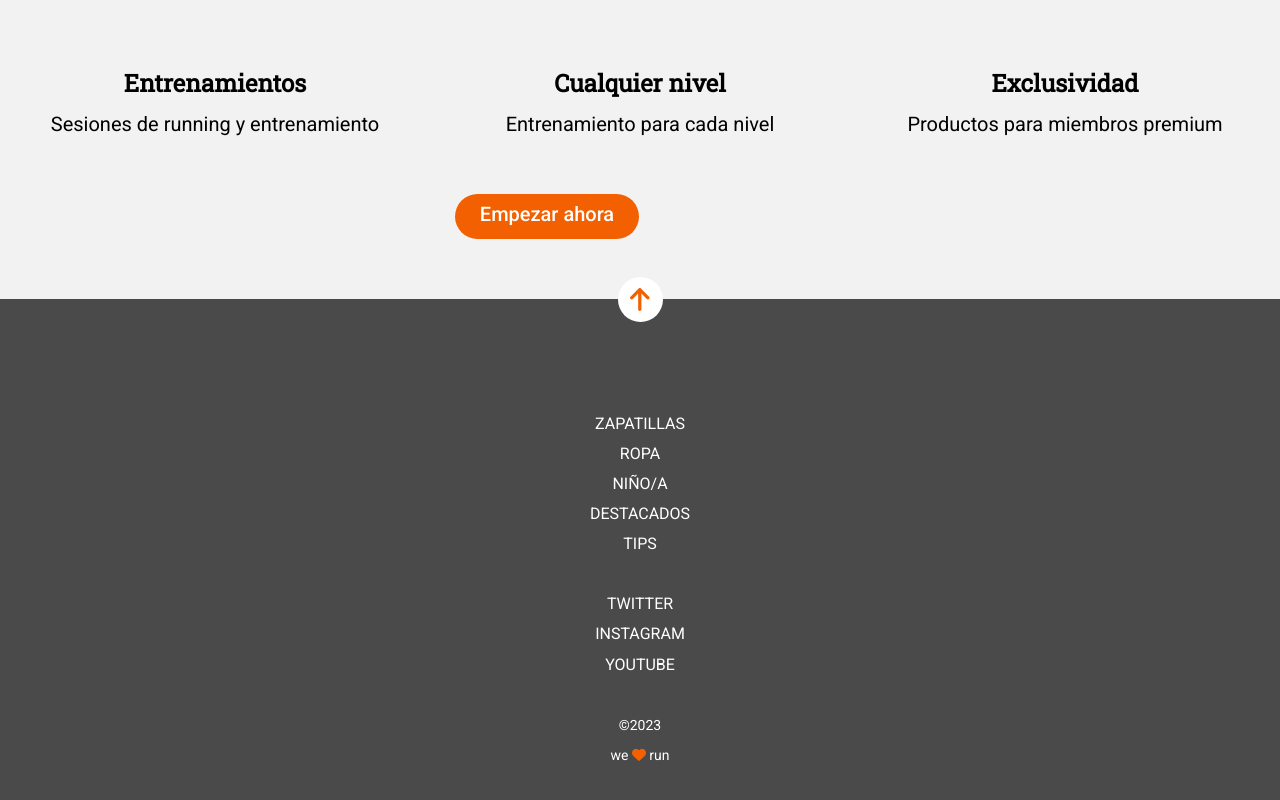
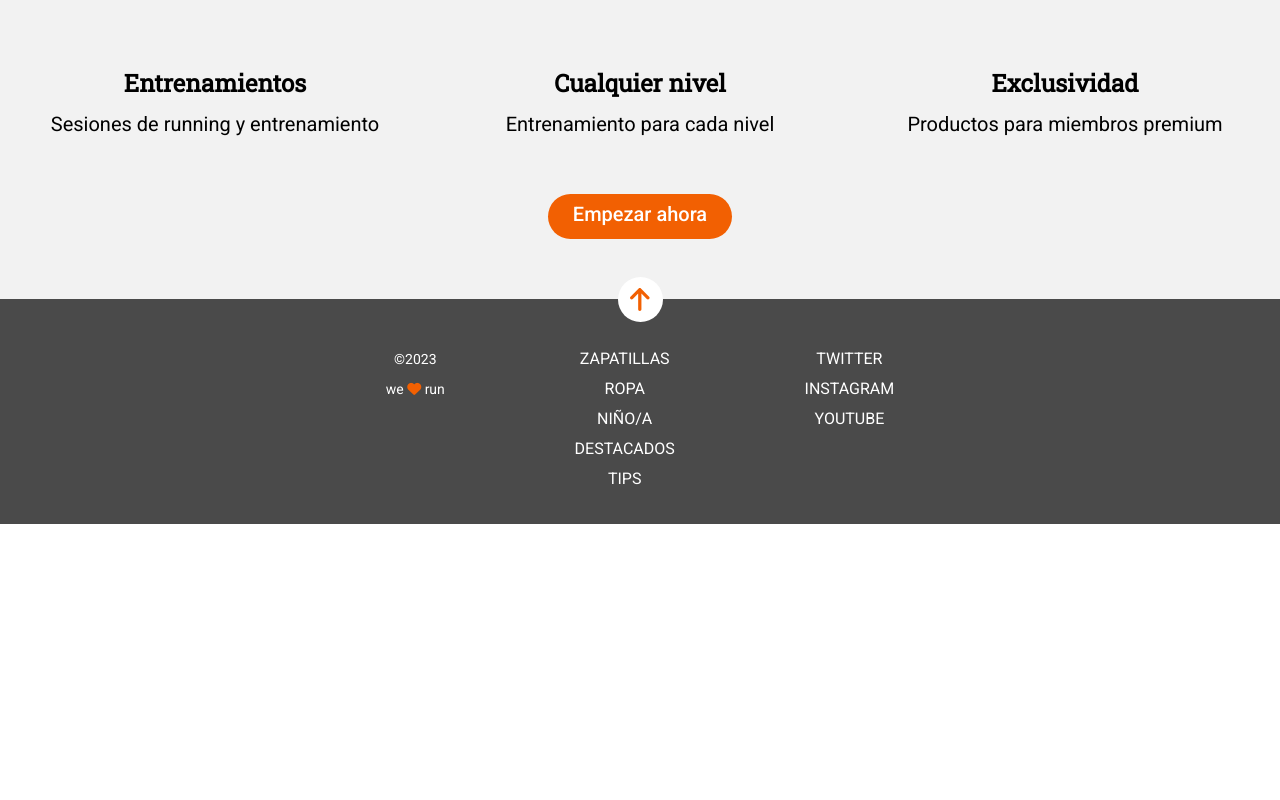
Before and after one commit to Adalab/modulo-1-evaluacion-final-AlmuLloret, a website: page src/html/index.html in a window 1280 px wide. Shown: the part 1201-2001 px from the top of the page. After the commit the page ends 1725 px from the top, so only its background shows below. Drawn offline with nearby package versions, Linux system fonts and the light colour scheme; files that its build step writes are made by us from their sources; files whose address does not match are found by name.

Commit message:
Update tablet and dekstop version footer

```diff
--- a/src/html/partials/footer.html
+++ b/src/html/partials/footer.html
@@ -1,8 +1,9 @@
 <footer class="footer">
   <a title="Botón top" href="#header" class="footer__button"> </a>
 
+  <section class="container">
     <nav>
-    <ul class="footer__list">
+      <ul class="footer__list" class="prueba">
         <li>
           <a href="https://adalab.es/" class="footer__list__link">ZAPATILLAS</a>
         </li>
@@ -35,7 +36,7 @@
       </ul>
     </nav>
 
-  <section class="footer__logo">
+    <div class="footer__logo">
       <p>©2023</p>
       <p>
         we
@@ -44,5 +45,6 @@
         ></span>
         run
       </p>
+    </div>
   </section>
 </footer>
--- a/src/html/partials/section1.html
+++ b/src/html/partials/section1.html
@@ -6,5 +6,7 @@
     la libertad de ser. Rendimos homenaje al hermoso caos del movimiento y a la
     plena consciencia que tan bien nos hacen sentir.
   </p>
-  <a href="https://adalab.es/" class="section1__button">Comprar</a>
+  <a href="https://adalab.es/" class="section1__button" title="Comprar"
+    >Comprar</a
+  >
 </section>
--- a/src/html/partials/section2.html
+++ b/src/html/partials/section2.html
@@ -15,5 +15,7 @@
     <h5 class="section2__article__title">Exclusividad</h5>
     <p class="section2__article__text">Productos para miembros premium</p>
   </article>
-  <a href="https://adalab.es/" class="section2__button">Empezar ahora</a>
+  <a href="https://adalab.es/" class="section2__button" title="Empezar ahora"
+    >Empezar ahora</a
+  >
 </section>
--- a/src/scss/layout/_footer.scss
+++ b/src/scss/layout/_footer.scss
@@ -2,9 +2,8 @@
     background-color: $color--dark;
     display: flex;
     flex-direction: column;
-    justify-content: flex-end;
     align-items: center;
-    padding-top: 65px;
+    justify-items: center;
 
     &__list{
 
@@ -43,7 +42,8 @@
     &__button {
 
         position: relative;
-        top: -87.5px;
+        top: -22.5px;
+
         background-color: $color--white;
         background-image: url(../images/ico-arrow.svg);
         background-repeat: no-repeat;
@@ -57,11 +57,40 @@
 
 }
 
+
+.prueba{
+    background-color: aqua;
+
+}
+
 @media all and (min-width: $breakpoint-tablet) {
+
+    .container{
+        width: 80vw;
+        display: flex;
+        flex-direction: row;
+        justify-content: space-evenly;
+        text-align: center;
+
+
+    }
+
+
+    .footer__logo{
+        order: -1;
+
+    }
 
 
 
 }
+
+
 @media all and (min-width: $breakpoint-desktop){
 
+    .container{
+        width: 60vw;
+
 }
+
+}
--- a/src/scss/layout/_section2.scss
+++ b/src/scss/layout/_section2.scss
@@ -35,9 +35,7 @@
     }
     &__button{
 
-        display: inline;
-
-        margin: 40px 10px 0 10px;
+        margin: 40px auto;
         font-family: $font-text;
         background-color: $color--brand;
         color: $color--white;
@@ -49,7 +47,8 @@
         border-radius: 22.5px;
         text-decoration: none;
         text-align: center;
-        justify-content: center;
+        justify-content: right;
+        justify-items: center;
         align-items: center;
 
 
```
Lines whose indentation alone changed are shown as unchanged.
